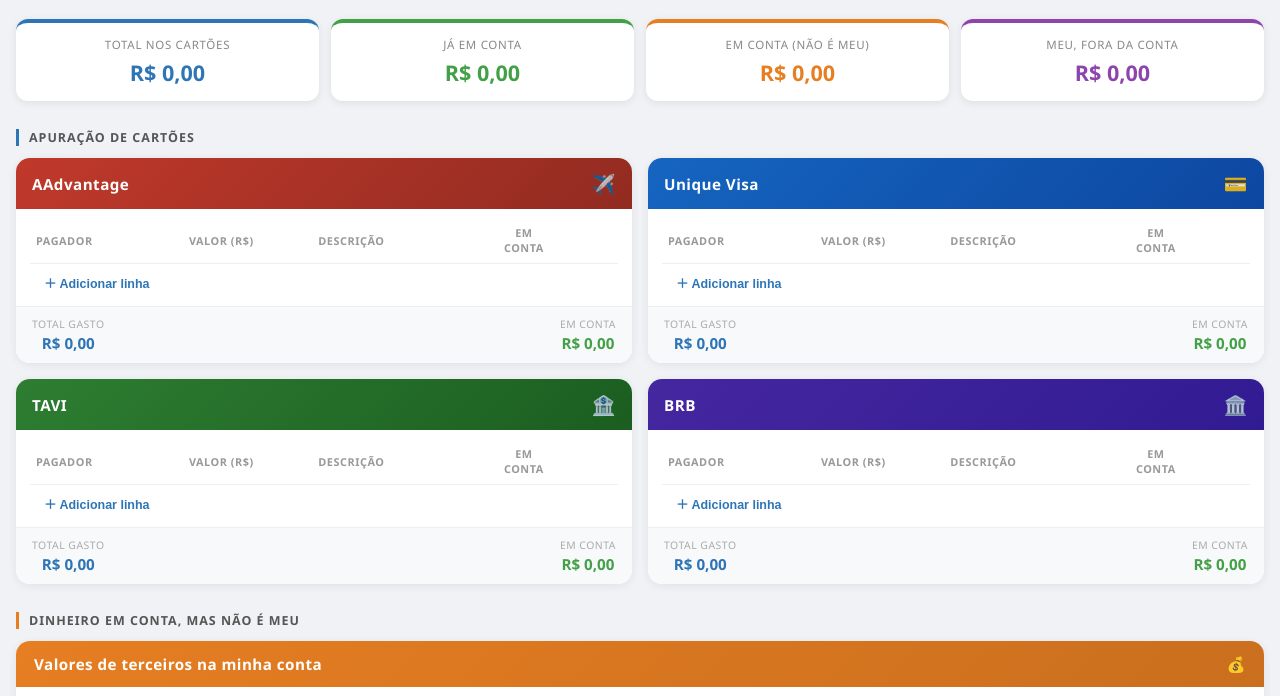
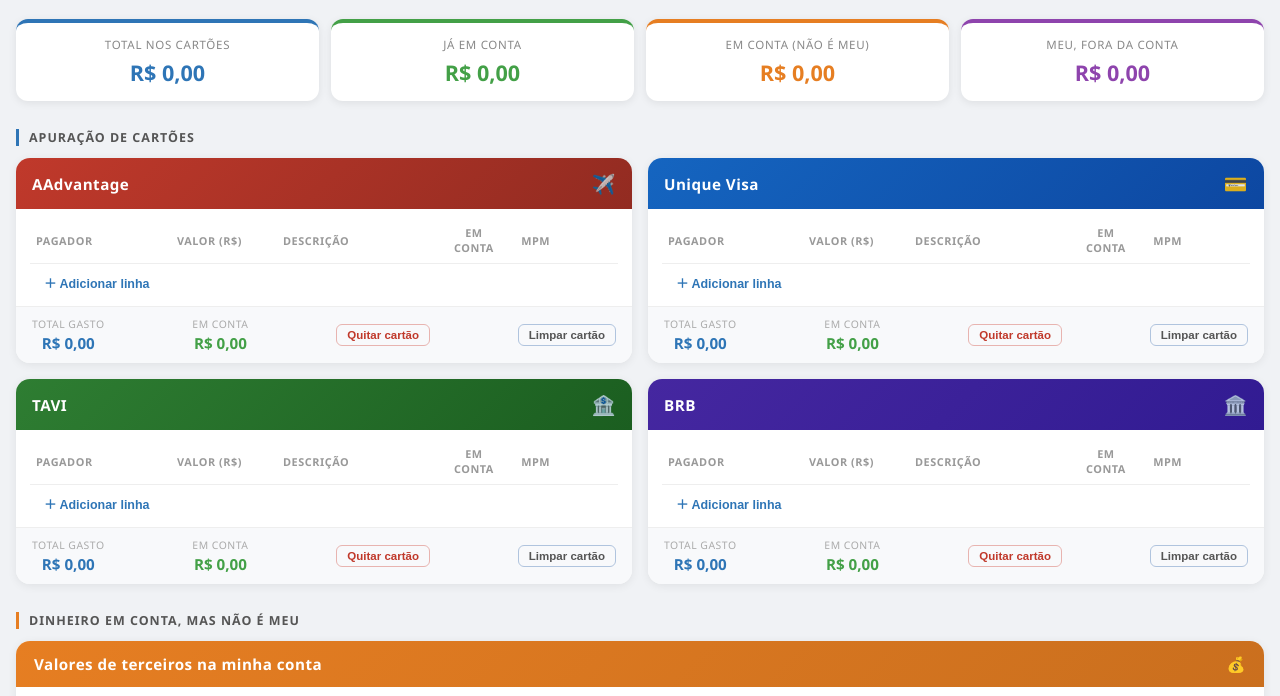
Before and after one commit to luizgustavoschaves/controle-financeiro, a plain HTML site: page index.html in a window 1280 px wide. Shown: the part 80-776 px from the top of the page. Drawn offline with nearby package versions, Linux system fonts and the light colour scheme; no server answers.

Commit message:
index.html

```diff
--- a/index.html
+++ b/index.html
@@ -142,12 +142,13 @@
     border-bottom: 1px solid #eee;
   }
 
-  /* Larguras fixas por coluna: Pagador | Valor | Descrição | Checkbox | Ações */
-  .entry-table col.col-pagador { width: 26%; }
-  .entry-table col.col-valor   { width: 22%; }
-  .entry-table col.col-desc    { width: 30%; }
-  .entry-table col.col-check   { width: 12%; }
-  .entry-table col.col-actions { width: 10%; }
+  /* Larguras fixas por coluna: Pagador | Valor | Descrição | Em conta | MPM | Ações */
+  .entry-table col.col-pagador { width: 24%; }
+  .entry-table col.col-valor   { width: 18%; }
+  .entry-table col.col-desc    { width: 28%; }
+  .entry-table col.col-check   { width: 11%; }
+  .entry-table col.col-mpm     { width: 10%; }
+  .entry-table col.col-actions { width: 9%; }
 
   .entry-table thead th.th-check { text-align: center; }
 
@@ -200,6 +201,28 @@
   .btn-dup:hover { color: #2e75b6; }
   .td-actions { white-space: nowrap; }
 
+  /* ── MPM ── */
+  .btn-mpm {
+    font-size: 0.62rem;
+    font-weight: 700;
+    letter-spacing: 0.03em;
+    border: 1px solid #ddd;
+    border-radius: 4px;
+    padding: 2px 5px;
+    cursor: pointer;
+    background: none;
+    color: #bbb;
+    transition: all 0.15s;
+    white-space: nowrap;
+  }
+  .btn-mpm:hover { border-color: #f39c12; color: #f39c12; }
+  .btn-mpm.ativo {
+    background: #fef3cd;
+    border-color: #f39c12;
+    color: #d68910;
+  }
+  tr.mpm-ativo { background: #fffbf0 !important; }
+
 
   /* ── ADD ROW BUTTON ── */
   .btn-add {
@@ -217,12 +240,28 @@
   }
   .btn-add:hover { opacity: 0.75; }
 
+  /* ── QUITAR CARTÃO ── */
+  .btn-quitar {
+    font-size: 0.72rem;
+    font-weight: 600;
+    color: #c0392b;
+    background: none;
+    border: 1px solid #e8b4b0;
+    border-radius: 6px;
+    padding: 4px 10px;
+    cursor: pointer;
+    transition: background 0.15s, color 0.15s;
+    white-space: nowrap;
+  }
+  .btn-quitar:hover { background: #fdf0ef; }
+
   /* ── CARD FOOTER TOTALS ── */
   .card-footer {
     background: #f8f9fb;
     border-top: 1px solid #eee;
     display: flex;
     justify-content: space-between;
+    align-items: center;
     padding: 10px 16px;
     margin-top: 4px;
   }
@@ -392,8 +431,8 @@
     </div>
     <div class="card-body">
       <table class="entry-table">
-        <colgroup><col class="col-pagador"><col class="col-valor"><col class="col-desc"><col class="col-check"><col class="col-actions"></colgroup>
-        <thead><tr><th>Pagador</th><th>Valor (R$)</th><th>Descrição</th><th class="th-check">Em conta</th><th></th></tr></thead>
+        <colgroup><col class="col-pagador"><col class="col-valor"><col class="col-desc"><col class="col-check"><col class="col-mpm"><col class="col-actions"></colgroup>
+        <thead><tr><th>Pagador</th><th>Valor (R$)</th><th>Descrição</th><th class="th-check">Em conta</th><th class="th-check">MPM</th><th></th></tr></thead>
         <tbody id="tbody-aadvantage"></tbody>
       </table>
       <button class="btn-add" onclick="addRow('aadvantage')">＋ Adicionar linha</button>
@@ -401,6 +440,8 @@
     <div class="card-footer">
       <div class="foot-item"><span class="foot-label">Total gasto</span><span class="foot-value foot-total-val" id="total-aadvantage">R$ 0,00</span></div>
       <div class="foot-item"><span class="foot-label">Em conta</span><span class="foot-value foot-conta-val" id="conta-aadvantage">R$ 0,00</span></div>
+      <button class="btn-quitar" onclick="quitarCartao('aadvantage')">Quitar cartão</button>
+      <button class="btn-quitar" style="border-color:#b0c4de;color:#555" onclick="limparCartao('aadvantage')">Limpar cartão</button>
     </div>
   </div>
 
@@ -410,8 +451,8 @@
     </div>
     <div class="card-body">
       <table class="entry-table">
-        <colgroup><col class="col-pagador"><col class="col-valor"><col class="col-desc"><col class="col-check"><col class="col-actions"></colgroup>
-        <thead><tr><th>Pagador</th><th>Valor (R$)</th><th>Descrição</th><th class="th-check">Em conta</th><th></th></tr></thead>
+        <colgroup><col class="col-pagador"><col class="col-valor"><col class="col-desc"><col class="col-check"><col class="col-mpm"><col class="col-actions"></colgroup>
+        <thead><tr><th>Pagador</th><th>Valor (R$)</th><th>Descrição</th><th class="th-check">Em conta</th><th class="th-check">MPM</th><th></th></tr></thead>
         <tbody id="tbody-unique"></tbody>
       </table>
       <button class="btn-add" onclick="addRow('unique')">＋ Adicionar linha</button>
@@ -419,6 +460,8 @@
     <div class="card-footer">
       <div class="foot-item"><span class="foot-label">Total gasto</span><span class="foot-value foot-total-val" id="total-unique">R$ 0,00</span></div>
       <div class="foot-item"><span class="foot-label">Em conta</span><span class="foot-value foot-conta-val" id="conta-unique">R$ 0,00</span></div>
+      <button class="btn-quitar" onclick="quitarCartao('unique')">Quitar cartão</button>
+      <button class="btn-quitar" style="border-color:#b0c4de;color:#555" onclick="limparCartao('unique')">Limpar cartão</button>
     </div>
   </div>
 
@@ -428,8 +471,8 @@
     </div>
     <div class="card-body">
       <table class="entry-table">
-        <colgroup><col class="col-pagador"><col class="col-valor"><col class="col-desc"><col class="col-check"><col class="col-actions"></colgroup>
-        <thead><tr><th>Pagador</th><th>Valor (R$)</th><th>Descrição</th><th class="th-check">Em conta</th><th></th></tr></thead>
+        <colgroup><col class="col-pagador"><col class="col-valor"><col class="col-desc"><col class="col-check"><col class="col-mpm"><col class="col-actions"></colgroup>
+        <thead><tr><th>Pagador</th><th>Valor (R$)</th><th>Descrição</th><th class="th-check">Em conta</th><th class="th-check">MPM</th><th></th></tr></thead>
         <tbody id="tbody-tavi"></tbody>
       </table>
       <button class="btn-add" onclick="addRow('tavi')">＋ Adicionar linha</button>
@@ -437,6 +480,8 @@
     <div class="card-footer">
       <div class="foot-item"><span class="foot-label">Total gasto</span><span class="foot-value foot-total-val" id="total-tavi">R$ 0,00</span></div>
       <div class="foot-item"><span class="foot-label">Em conta</span><span class="foot-value foot-conta-val" id="conta-tavi">R$ 0,00</span></div>
+      <button class="btn-quitar" onclick="quitarCartao('tavi')">Quitar cartão</button>
+      <button class="btn-quitar" style="border-color:#b0c4de;color:#555" onclick="limparCartao('tavi')">Limpar cartão</button>
     </div>
   </div>
 
@@ -446,8 +491,8 @@
     </div>
     <div class="card-body">
       <table class="entry-table">
-        <colgroup><col class="col-pagador"><col class="col-valor"><col class="col-desc"><col class="col-check"><col class="col-actions"></colgroup>
-        <thead><tr><th>Pagador</th><th>Valor (R$)</th><th>Descrição</th><th class="th-check">Em conta</th><th></th></tr></thead>
+        <colgroup><col class="col-pagador"><col class="col-valor"><col class="col-desc"><col class="col-check"><col class="col-mpm"><col class="col-actions"></colgroup>
+        <thead><tr><th>Pagador</th><th>Valor (R$)</th><th>Descrição</th><th class="th-check">Em conta</th><th class="th-check">MPM</th><th></th></tr></thead>
         <tbody id="tbody-brb"></tbody>
       </table>
       <button class="btn-add" onclick="addRow('brb')">＋ Adicionar linha</button>
@@ -455,6 +500,8 @@
     <div class="card-footer">
       <div class="foot-item"><span class="foot-label">Total gasto</span><span class="foot-value foot-total-val" id="total-brb">R$ 0,00</span></div>
       <div class="foot-item"><span class="foot-label">Em conta</span><span class="foot-value foot-conta-val" id="conta-brb">R$ 0,00</span></div>
+      <button class="btn-quitar" onclick="quitarCartao('brb')">Quitar cartão</button>
+      <button class="btn-quitar" style="border-color:#b0c4de;color:#555" onclick="limparCartao('brb')">Limpar cartão</button>
     </div>
   </div>
 
@@ -586,17 +633,21 @@ function renderCardRow(tipo, row) {
     <td><input class="inp-valor"   type="text" inputmode="decimal" value="${row.valor > 0 ? row.valor : ''}" placeholder="0,00" /></td>
     <td><input class="inp-desc"    type="text"    value="${escHtml(row.descricao||'')}" placeholder="(opcional)" /></td>
     <td class="td-check"><input class="inp-conta" type="checkbox" ${row.em_conta ? 'checked' : ''} /></td>
+    <td class="td-check"><button class="btn-mpm ${row.mpm ? 'ativo' : ''}" title="Manter para o próximo mês">MPM</button></td>
     <td class="td-actions">
       <button class="btn-dup" title="Duplicar">⧉</button>
       <button class="btn-del" title="Excluir">✕</button>
     </td>
   `
 
+  if (row.mpm) tr.classList.add('mpm-ativo')
+
   // Autosave on change
   tr.querySelector('.inp-pagador').addEventListener('blur',   () => { saveRow(tr, tipo); sortByPagador(tipo) })
   bindMathInput(tr.querySelector('.inp-valor'), () => { recalcCard(tipo); saveRow(tr, tipo) })
   tr.querySelector('.inp-desc')   .addEventListener('blur',   () => saveRow(tr, tipo))
   tr.querySelector('.inp-conta')  .addEventListener('change', () => { recalcCard(tipo); saveRow(tr, tipo) })
+  tr.querySelector('.btn-mpm')    .addEventListener('click',  () => toggleMpm(tr, tipo))
   tr.querySelector('.btn-dup')    .addEventListener('click',  () => duplicateCardRow(tr, tipo))
   tr.querySelector('.btn-del')    .addEventListener('click',  () => deleteRow(tr, tipo))
 
@@ -663,7 +714,7 @@ function bindMathInput(input, onAfter) {
 async function addRow(tipo) {
   const { data, error } = await db
     .from('lancamentos')
-    .insert({ tipo, pagador:'', valor:0, descricao:'', em_conta:false })
+    .insert({ tipo, pagador:'', valor:0, descricao:'', em_conta:false, mpm:false })
     .select()
     .single()
 
@@ -698,6 +749,7 @@ async function saveRow(tr, tipo) {
       valor:    parseFloat(tr.querySelector('.inp-valor').value) || 0,
       descricao:tr.querySelector('.inp-desc').value,
       em_conta: tr.querySelector('.inp-conta').checked,
+      mpm:      tr.querySelector('.btn-mpm').classList.contains('ativo'),
     }
   } else {
     updates = {
@@ -715,6 +767,70 @@ async function saveRow(tr, tipo) {
   }
 }
 
+// ── Toggle MPM ───────────────────────────────────────────────
+async function toggleMpm(tr, tipo) {
+  const btn = tr.querySelector('.btn-mpm')
+  const novoEstado = !btn.classList.contains('ativo')
+  btn.classList.toggle('ativo', novoEstado)
+  tr.classList.toggle('mpm-ativo', novoEstado)
+  const { error } = await db.from('lancamentos').update({ mpm: novoEstado }).eq('id', tr.dataset.id)
+  if (error) {
+    btn.classList.toggle('ativo', !novoEstado)
+    tr.classList.toggle('mpm-ativo', !novoEstado)
+    setStatus('Erro ao salvar MPM', 'error')
+  }
+}
+
+// ── Limpar cartão ─────────────────────────────────────────────
+async function limparCartao(tipo) {
+  if (!confirm('Tem certeza? Todos os lançamentos deste cartão serão apagados, exceto os marcados como MPM.')) return
+
+  const tbody = document.getElementById('tbody-' + tipo)
+  const rows = [...tbody.querySelectorAll('tr[data-id]')]
+  const paraApagar = rows.filter(tr => !tr.querySelector('.btn-mpm').classList.contains('ativo'))
+  const ids = paraApagar.map(tr => tr.dataset.id)
+
+  if (ids.length === 0) { setStatus('Nenhum lançamento para apagar', 'saved'); setTimeout(() => setStatus('', ''), 2500); return }
+
+  setStatus('Limpando…', 'saving')
+  const { error } = await db.from('lancamentos').delete().in('id', ids)
+  if (error) { setStatus('Erro ao limpar cartão', 'error'); return }
+
+  paraApagar.forEach(tr => tr.remove())
+  recalcCard(tipo)
+  setStatus('Cartão limpo ✓', 'saved')
+  setTimeout(() => setStatus('', ''), 2500)
+}
+
+// ── Quitar cartão ─────────────────────────────────────────────
+async function quitarCartao(tipo) {
+  if (!confirm('Tem certeza? Todas as marcações "Em conta" do cartão serão desmarcadas.')) return
+
+  const tbody = document.getElementById('tbody-' + tipo)
+  const rows = [...tbody.querySelectorAll('tr[data-id]')]
+
+  // Coleta IDs das linhas que estão marcadas
+  const ids = rows
+    .filter(tr => tr.querySelector('.inp-conta').checked)
+    .map(tr => tr.dataset.id)
+
+  if (ids.length === 0) { setStatus('Nenhuma marcação para limpar', 'saved'); setTimeout(() => setStatus('', ''), 2000); return }
+
+  setStatus('Salvando…', 'saving')
+  const { error } = await db
+    .from('lancamentos')
+    .update({ em_conta: false })
+    .in('id', ids)
+
+  if (error) { setStatus('Erro ao quitar cartão', 'error'); return }
+
+  // Atualiza a interface
+  rows.forEach(tr => { tr.querySelector('.inp-conta').checked = false })
+  recalcCard(tipo)
+  setStatus('Cartão quitado ✓', 'saved')
+  setTimeout(() => setStatus('', ''), 2500)
+}
+
 // ── Duplicate row ────────────────────────────────────────────
 async function duplicateCardRow(tr, tipo) {
   const payload = {
@@ -723,6 +839,7 @@ async function duplicateCardRow(tr, tipo) {
     valor:     parseFloat(tr.querySelector('.inp-valor').value) || 0,
     descricao: tr.querySelector('.inp-desc').value,
     em_conta:  tr.querySelector('.inp-conta').checked,
+    mpm:       tr.querySelector('.btn-mpm').classList.contains('ativo'),
   }
   const { data, error } = await db.from('lancamentos').insert(payload).select().single()
   if (error) { setStatus('Erro ao duplicar', 'error'); return }
```
